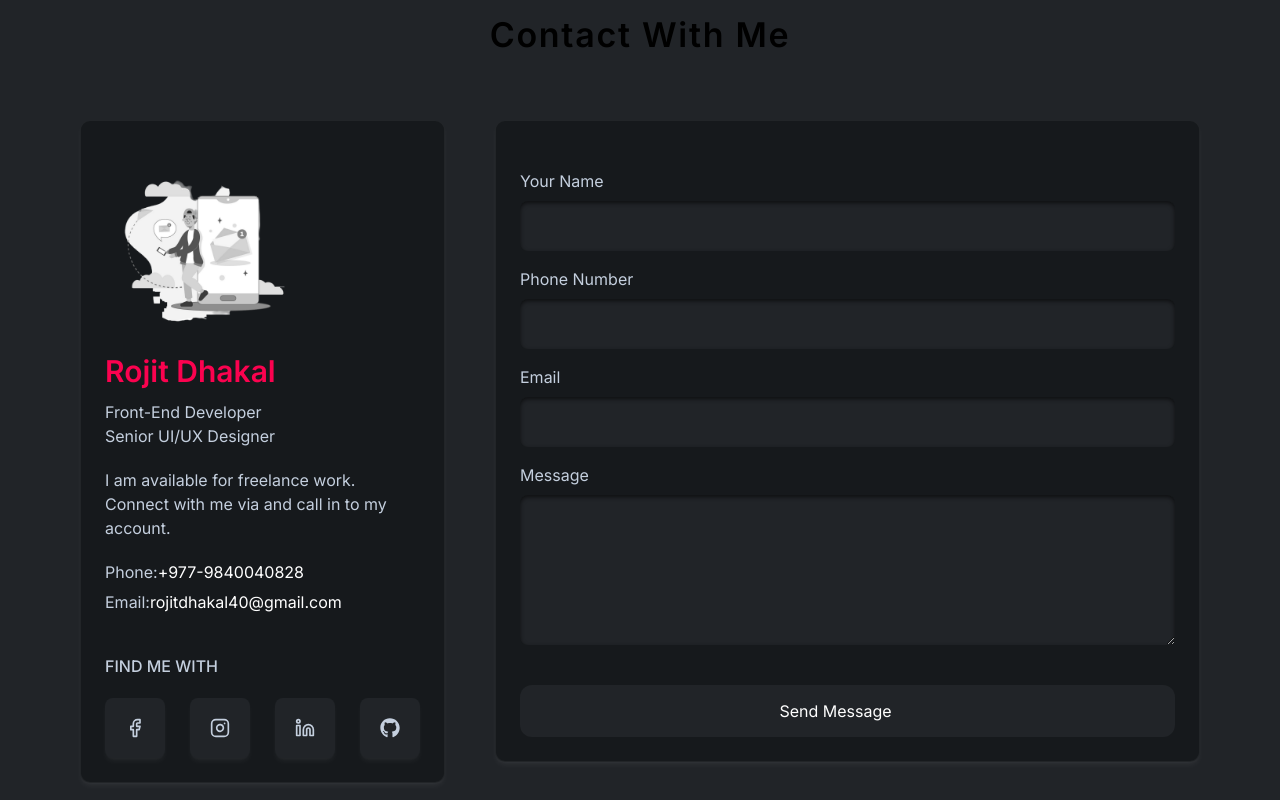
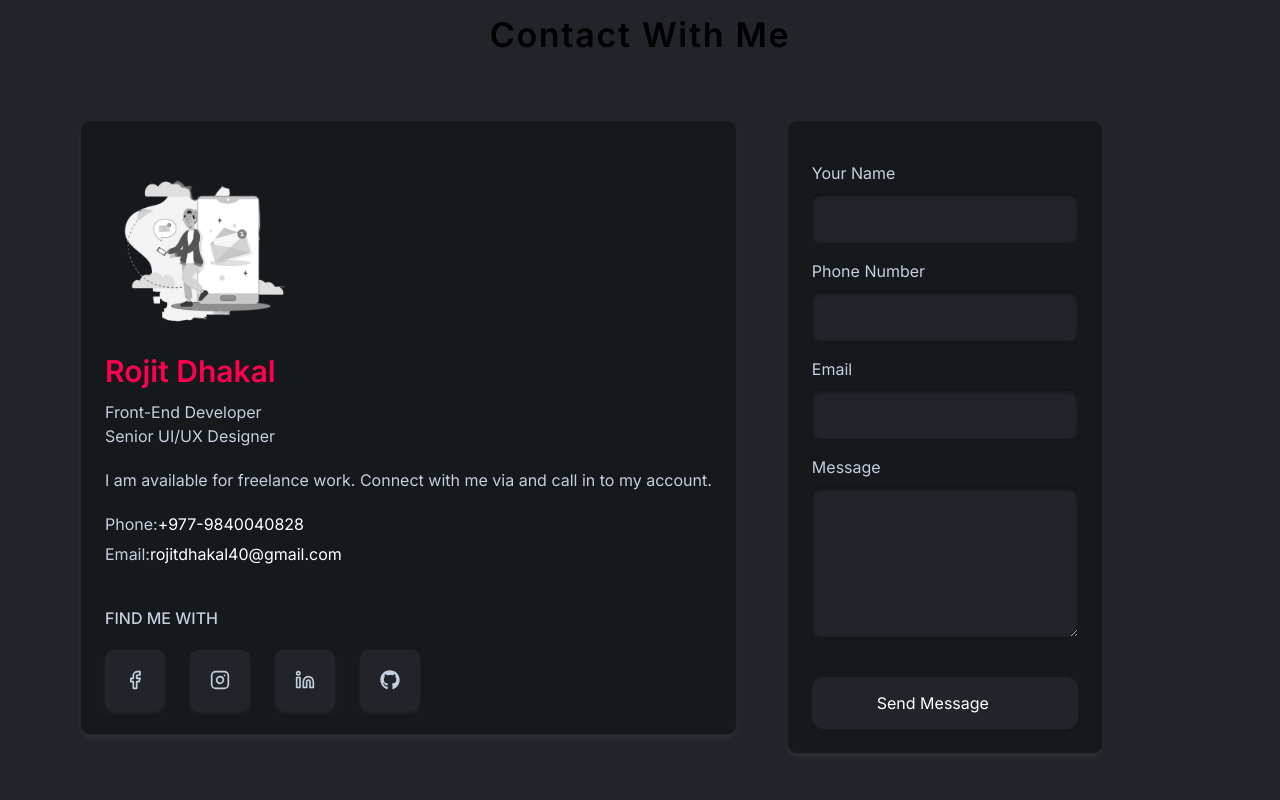
Before and after one commit to Rojit-1999/Portfolio, a Next.js app: page / in a window 1280 px wide. Shown: the part 3780-4580 px from the top of the page. Built offline with nearby package versions, Linux system fonts and the light colour scheme.

Commit message:
bug fixes

```diff
--- a/app/Component/navbar/Navigation.tsx
+++ b/app/Component/navbar/Navigation.tsx
@@ -5,7 +5,7 @@ import { IoCloseOutline } from "react-icons/io5";
 import { navItems } from "../Data";
 import Spline from "@splinetool/react-spline";
 
-interface props{
+interface props {
   link: string;
 }
 
@@ -26,19 +26,24 @@ const NavBar = () => {
 
   return (
     <div>
-      <div className="hidden md:flex gap-[40px] justify-center items-center mt-[20px]">
+      <div className="hidden sm:flex gap-[40px] justify-center items-center mt-[20px]">
         {navItems.map((item, index) => (
-            <div className="hover:cursor-pointer hover:text-secondary" key={index}>
-              {item.text}
-            </div>
+          <div
+            className="hover:cursor-pointer hover:text-secondary"
+            key={index}
+          >
+            {item.text}
+          </div>
         ))}
       </div>
 
       <div>
-        <LuMenu
-          className="text-[1.2rem] text-[#c0c3c7] float-end sm:hidden block hover:cursor-pointer"
-          onClick={clickHandller}
-        />
+        <div className="flex justify-end">
+          <LuMenu
+            className="text-[1.2rem] text-[#c0c3c7] mt-[20px] sm:hidden block hover:cursor-pointer"
+            onClick={clickHandller}
+          />
+        </div>
 
         {change && (
           <div>
@@ -50,9 +55,9 @@ const NavBar = () => {
                 />
 
                 <div className="flex flex-col h-screen w-screen items-start  justify-center gap-[1.3rem] font-[500] text-white ">
-                  {navItems.map((navData,index) => (
+                  {navItems.map((navData, index) => (
                     <div className="flex  items-center gap-[10px]" key={index}>
-                      <div className=" hover:animate-spin transition-none text-secondary" >
+                      <div className=" hover:animate-spin transition-none text-secondary">
                         {navData.icon}
                       </div>
                       <div className="text-text">{navData.text}</div>
--- a/app/Contact/page.tsx
+++ b/app/Contact/page.tsx
@@ -42,7 +42,7 @@ const ContactPage = () => {
           </h1>
         </motion.div>
       </div>
-      <div className="mt-[40px]  md:flex md:gap-[50px] ">
+      <div className="mt-[40px]  md:flex md:gap-[50px]">
         <div className="" ref={ref}>
           <motion.div
             initial="hidden"
@@ -133,7 +133,7 @@ const ContactPage = () => {
             </div>
           </motion.div>
         </div>
-        <div className="w-screen" ref={ref}>
+        <div className="" ref={ref}>
           <motion.div
             initial="hidden"
             animate={controls}
@@ -143,7 +143,7 @@ const ContactPage = () => {
             }}
             transition={{ duration: 0.5, delay: 0.3 }}
           >
-            <div className=" mt-[20px] pt-[2rem] p-6 rounded-[10px] bg-[#16191c] shadow-md border border-white/5 shadow-white/5 w-full">
+            <div className=" mt-[20px]  p-6 rounded-[10px] bg-[#16191c] shadow-md border border-white/5 shadow-white/5 ">
               <form action="" method="post">
                 {fomrData.map((data, index) => (
                   <div key={index}>
--- a/app/page.tsx
+++ b/app/page.tsx
@@ -10,7 +10,7 @@ import Footer from "./Footer/page";
 export default function Home() {
   return (
     <div>
-      <main className=" px-[2rem] sm:px-[5rem]">
+      <main className=" px-[2rem] sm:px-[5rem] overflow-x-hidden">
         <Nav />
         <HeroSection />
         <Features />
--- a/next.config.mjs
+++ b/next.config.mjs
@@ -1,4 +1,6 @@
 /** @type {import('next').NextConfig} */
-const nextConfig = {};
+const nextConfig = {
+  output: "export",
+};
 
 export default nextConfig;
```
Also changed, not shown: 1 other file (tests, documents, lock files or other folders).
